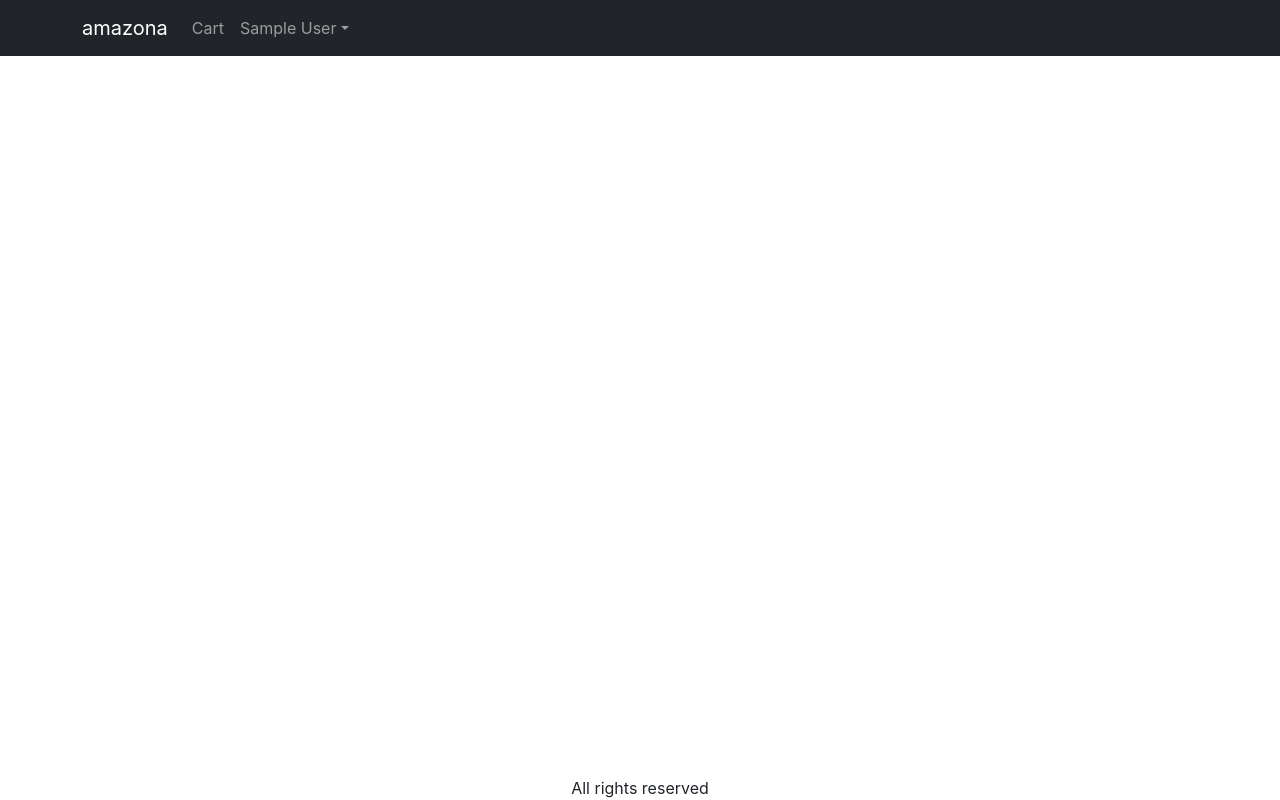
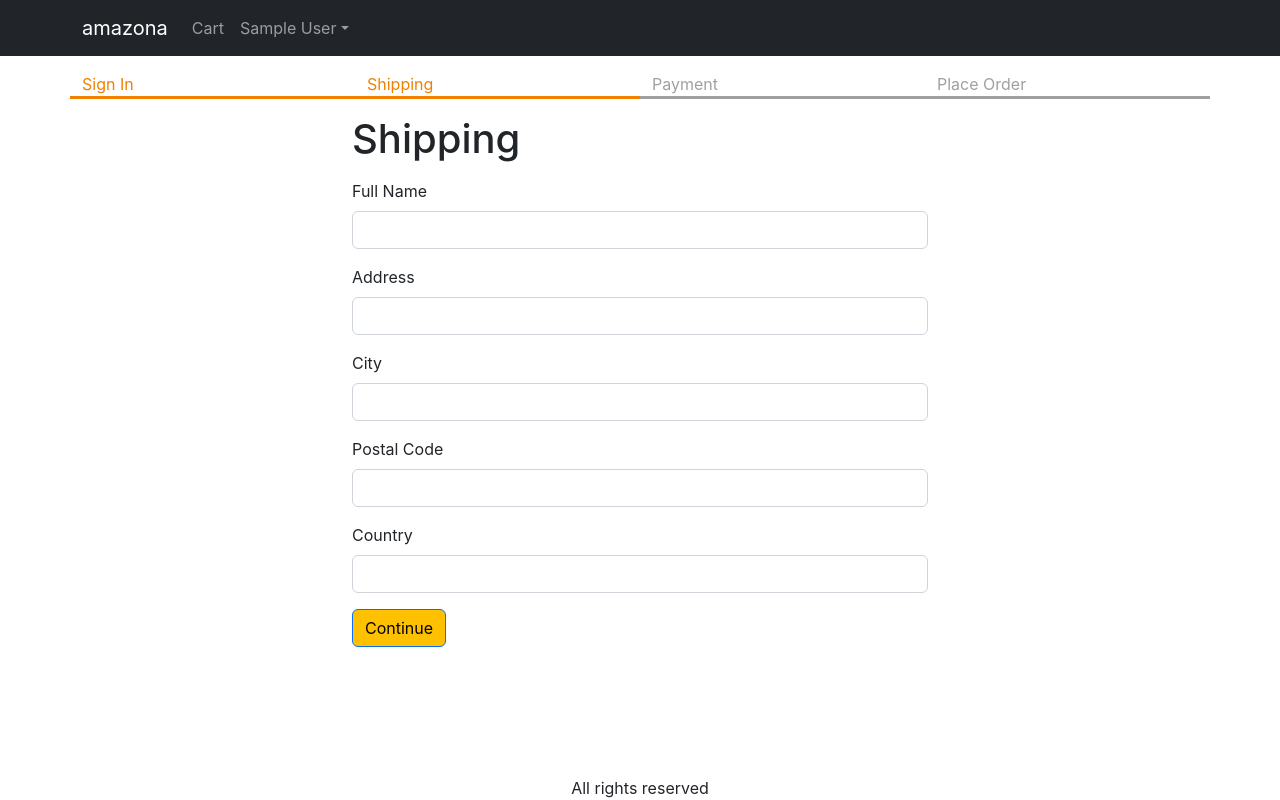
Before and after one commit to manjeet826510/OneMart, a React (Create React App) app in the folder frontend/: page /shipping in a window 1280 px wide. Built offline with nearby package versions, Linux system fonts and the light colour scheme; sample sign-in values are in the browser's storage.

Commit message:
24. Create Shipping Screen

```diff
--- a/frontend/src/App.js
+++ b/frontend/src/App.js
@@ -1,93 +1,89 @@
-import {BrowserRouter, Link, Route, Routes} from 'react-router-dom'
+import { BrowserRouter, Link, Route, Routes } from "react-router-dom";
 import HomeScreen from "./screens/HomeScreen";
 import ProductScreen from "./screens/ProductScreen";
-import Container from 'react-bootstrap/Container';
-import Navbar from 'react-bootstrap/Navbar';
-import NavDropdown from 'react-bootstrap/NavDropdown';
-import Nav from 'react-bootstrap/Nav';
-import Badge from 'react-bootstrap/Badge';
-import {LinkContainer} from 'react-router-bootstrap'
-import  { useContext } from 'react'
-import { Store } from './Store';
-import CartScreen from './screens/CartScreen';
-import SigninScreen from './screens/SigninScreen';
-import { ToastContainer } from 'react-toastify';
-import 'react-toastify/dist/ReactToastify.css';
-
-
+import Container from "react-bootstrap/Container";
+import Navbar from "react-bootstrap/Navbar";
+import NavDropdown from "react-bootstrap/NavDropdown";
+import Nav from "react-bootstrap/Nav";
+import Badge from "react-bootstrap/Badge";
+import { LinkContainer } from "react-router-bootstrap";
+import { useContext } from "react";
+import { Store } from "./Store";
+import CartScreen from "./screens/CartScreen";
+import SigninScreen from "./screens/SigninScreen";
+import { ToastContainer } from "react-toastify";
+import "react-toastify/dist/ReactToastify.css";
+import ShippingAddressScreen from "./screens/ShippingAddressScreen";
 
 function App() {
-  const {state, dispatch: ctxDispatch} = useContext(Store);
-  const {cart, userInfo} = state;
+  const { state, dispatch: ctxDispatch } = useContext(Store);
+  const { cart, userInfo } = state;
 
-  const signoutHandler = ()=>{
-    ctxDispatch({type: 'USER_SIGNOUT'})
+  const signoutHandler = () => {
+    ctxDispatch({ type: "USER_SIGNOUT" });
     // console.log(state);
-    localStorage.removeItem('userInfo')
-  }
+    localStorage.removeItem("userInfo");
+    localStorage.removeItem("shippingAddress");
+  };
   return (
     <BrowserRouter>
-    <div className='d-flex flex-column site-container'>
-    <ToastContainer position='bottom-center' limit={1}/>
+      <div className="d-flex flex-column site-container">
+        <ToastContainer position="bottom-center" limit={1} />
         <header>
-      <Navbar bg='dark' variant='dark'>
+          <Navbar bg="dark" variant="dark">
             <Container>
-          <LinkContainer to='/'>
+              <LinkContainer to="/">
                 <Navbar.Brand>amazona</Navbar.Brand>
               </LinkContainer>
-          <Nav className='me-auto' >
-            <Link to='/cart' className='nav-link'>
+              <Nav className="me-auto">
+                <Link to="/cart" className="nav-link">
                   Cart
-              {
-                cart.cartItems.length > 0 && (
-                  <Badge pill bg='danger'>
-                    {
-                      cart.cartItems.reduce((a, c)=> a+c.quantity, 0 )
-                    }
+                  {cart.cartItems.length > 0 && (
+                    <Badge pill bg="danger">
+                      {cart.cartItems.reduce((a, c) => a + c.quantity, 0)}
                     </Badge>
-                )
-              }
+                  )}
                 </Link>
-            {
-              userInfo? (
+                {userInfo ? (
                   <NavDropdown title={userInfo.name} id="basic-nav-dropdown">
-                  <LinkContainer to='/profile'>
+                    <LinkContainer to="/profile">
                       <NavDropdown.Item>User Profile</NavDropdown.Item>
                     </LinkContainer>
-                  <LinkContainer to='/orderhistory'>
+                    <LinkContainer to="/orderhistory">
                       <NavDropdown.Item>Order History</NavDropdown.Item>
                     </LinkContainer>
-                  <NavDropdown.Divider/>
+                    <NavDropdown.Divider />
                     <Link
-                  className='dropdown-item'
-                  to='#signout'
+                      className="dropdown-item"
+                      to="#signout"
                       onClick={signoutHandler}
                     >
                       Sign Out
                     </Link>
-
                   </NavDropdown>
                 ) : (
-                <Link className='nav-link' to='/signin'>Sign In</Link>
-              )
-            }
+                  <Link className="nav-link" to="/signin">
+                    Sign In
+                  </Link>
+                )}
               </Nav>
             </Container>
           </Navbar>
           {/* <Link to = '/'>amazona</Link> */}
         </header>
         <main>
-        <Container className='mt-3'>
+          <Container className="mt-3">
             <Routes>
-            <Route path="/product/:slug" element={<ProductScreen/>} />
-            <Route path="/" element={<HomeScreen/>} />
-            <Route path="/cart" element={<CartScreen/>} />
-            <Route path="/signin" element={<SigninScreen/>} />
+              <Route path="/product/:slug" element={<ProductScreen />} />
+              <Route path="/" element={<HomeScreen />} />
+              <Route path="/cart" element={<CartScreen />} />
+              <Route path="/signin" element={<SigninScreen />} />
+              <Route path="/shipping" element={<ShippingAddressScreen />} />
             </Routes>
           </Container>
         </main>
         <footer>
-        <div className='text-center'>All rights reserved</div>
+          <div className="text-center">All rights reserved</div>
         </footer>
       </div>
     </BrowserRouter>
--- a/frontend/src/Store.js
+++ b/frontend/src/Store.js
@@ -3,13 +3,16 @@
 
 const initialState = {
   cart: {
-    cartItems: localStorage.getItem('cartItems')
-      ? JSON.parse(localStorage.getItem('cartItems'))
+    cartItems: localStorage.getItem("cartItems")
+      ? JSON.parse(localStorage.getItem("cartItems"))
       : [],
+    shippingAddress: localStorage.getItem("shippingAddress")
+      ? JSON.parse(localStorage.getItem("shippingAddress"))
+      : {},
   },
-  userInfo: localStorage.getItem('userInfo')
-      ? JSON.parse(localStorage.getItem('userInfo'))
-      : null,
+  userInfo: localStorage.getItem("userInfo")
+    ? JSON.parse(localStorage.getItem("userInfo"))
+    : null,
 };
 
 const reducer = (state, action) => {
@@ -31,20 +34,30 @@
         : [...state.cart.cartItems, newItem];
       // console.log('cartItems = ' + JSON.stringify(cartItems));
       //cartItems with quantity
-      localStorage.setItem('cartItems', JSON.stringify(cartItems));
+      localStorage.setItem("cartItems", JSON.stringify(cartItems));
       return { ...state, cart: { ...state.cart, cartItems } };
     case "CART_REMOVE_ITEM": {
       const cartItems = state.cart.cartItems.filter(
         (item) => item._id !== action.payload._id
       );
-      localStorage.setItem('cartItems', JSON.stringify(cartItems));
+      localStorage.setItem("cartItems", JSON.stringify(cartItems));
       return { ...state, cart: { ...state.cart, cartItems } };
     }
     case "USER_SIGNIN": {
-      return {...state, userInfo: action.payload}
+      return { ...state, userInfo: action.payload };
     }
     case "USER_SIGNOUT": {
-      return {...state, userInfo: null}
+      return {
+        ...state,
+        userInfo: null,
+        cart: { cartItems: [], shippingAddress: {} },
+      };
+    }
+    case "SAVE_SHIPPING_ADDRESS": {
+      return {
+        ...state,
+        cart: { ...state.cart, shippingAddress: action.payload },
+      };
     }
     default:
       return state;
--- /dev/null
+++ b/frontend/src/components/CheckoutSteps.js
@@ -0,0 +1,16 @@
+import React from "react";
+import Col from "react-bootstrap/Col";
+import Row from "react-bootstrap/Row";
+
+const CheckoutSteps = (props) => {
+  return (
+    <Row className="checkout-steps">
+      <Col className={props.step1 ? "active" : ""}>Sign In</Col>
+      <Col className={props.step2 ? "active" : ""}>Shipping</Col>
+      <Col className={props.step3 ? "active" : ""}>Payment</Col>
+      <Col className={props.step4 ? "active" : ""}>Place Order</Col>
+    </Row>
+  );
+};
+
+export default CheckoutSteps;
--- a/frontend/src/index.css
+++ b/frontend/src/index.css
@@ -55,3 +55,12 @@
 .small-container{
   max-width: 600px;
 }
+
+.checkout-steps > div.active{
+  border-bottom: 0.2rem solid #f08000;
+  color: #f08000;
+}
+.checkout-steps > div{
+  border-bottom: 0.2rem solid #a0a0a0;
+  color: #a0a0a0;
+}
--- /dev/null
+++ b/frontend/src/screens/ShippingAddressScreen.js
@@ -0,0 +1,118 @@
+import React, { useContext, useEffect, useState } from "react";
+import { Helmet } from "react-helmet-async";
+import Form from "react-bootstrap/Form";
+import Button from "react-bootstrap/Button";
+import { Store } from "../Store";
+import { useNavigate } from "react-router-dom";
+import CheckoutSteps from "../components/CheckoutSteps";
+
+const ShippingAddressScreen = () => {
+  const navigate = useNavigate();
+
+  const { state, dispatch: ctxDispatch } = useContext(Store);
+  const {
+    cart: { shippingAddress },
+    userInfo,
+  } = state;
+
+  const [fullName, setFullName] = useState(shippingAddress.fullName || "");
+  const [address, setAddress] = useState(shippingAddress.address || "");
+  const [city, setCity] = useState(shippingAddress.city || "");
+  const [postalCode, setPostalCode] = useState(
+    shippingAddress.postalCode || ""
+  );
+  const [country, setCountry] = useState(shippingAddress.country || "");
+
+  const submitHandler = (e) => {
+    e.preventDefault();
+    ctxDispatch({
+      type: "SAVE_SHIPPING_ADDRESS",
+      payload: {
+        fullName,
+        address,
+        city,
+        postalCode,
+        country,
+      },
+    });
+    localStorage.setItem(
+      "shippingAddress",
+      JSON.stringify({
+        fullName,
+        address,
+        city,
+        postalCode,
+        country,
+      })
+    );
+    navigate("/payment");
+  };
+
+  useEffect(() => {
+    if (!userInfo) {
+      navigate("/signin?redirect=/shipping");
+    }
+  }, [userInfo, navigate]);
+  return (
+    <div>
+      <Helmet>
+        <title>Shipping</title>
+      </Helmet>
+      <CheckoutSteps step1 step2 />
+      <div className="container small-container">
+        <h1 className="my-3">Shipping</h1>
+        <Form onSubmit={submitHandler}>
+          <Form.Group className="mb-3" controlId="fullName">
+            <Form.Label>Full Name</Form.Label>
+            <Form.Control
+              value={fullName}
+              onChange={(e) => setFullName(e.target.value)}
+              required
+            />
+          </Form.Group>
+          <Form.Group className="mb-3" controlId="address">
+            <Form.Label>Address</Form.Label>
+            <Form.Control
+              value={address}
+              onChange={(e) => setAddress(e.target.value)}
+              required
+            />
+          </Form.Group>
+          <Form.Group className="mb-3" controlId="city">
+            <Form.Label>City</Form.Label>
+            <Form.Control
+              value={city}
+              onChange={(e) => setCity(e.target.value)}
+              required
+            />
+          </Form.Group>
+          <Form.Group className="mb-3" controlId="postalCode">
+            <Form.Label>Postal Code</Form.Label>
+            <Form.Control
+              value={postalCode}
+              onChange={(e) => setPostalCode(e.target.value)}
+              required
+            />
+          </Form.Group>
+          <Form.Group className="mb-3" controlId="country">
+            <Form.Label>Country</Form.Label>
+            <Form.Control
+              value={country}
+              onChange={(e) => setCountry(e.target.value)}
+              required
+            />
+          </Form.Group>
+          <Form.Group>
+            <div className="mb-3">
+              <Button variant="primary" type="submit">
+                Continue
+              </Button>
+            </div>
+          </Form.Group>
+        </Form>
+      </div>
+    </div>
+  );
+};
+
+export default ShippingAddressScreen;
```
Also changed, not shown: 1 other file (tests, documents, lock files or other folders). Lines whose indentation alone changed are shown as unchanged.
